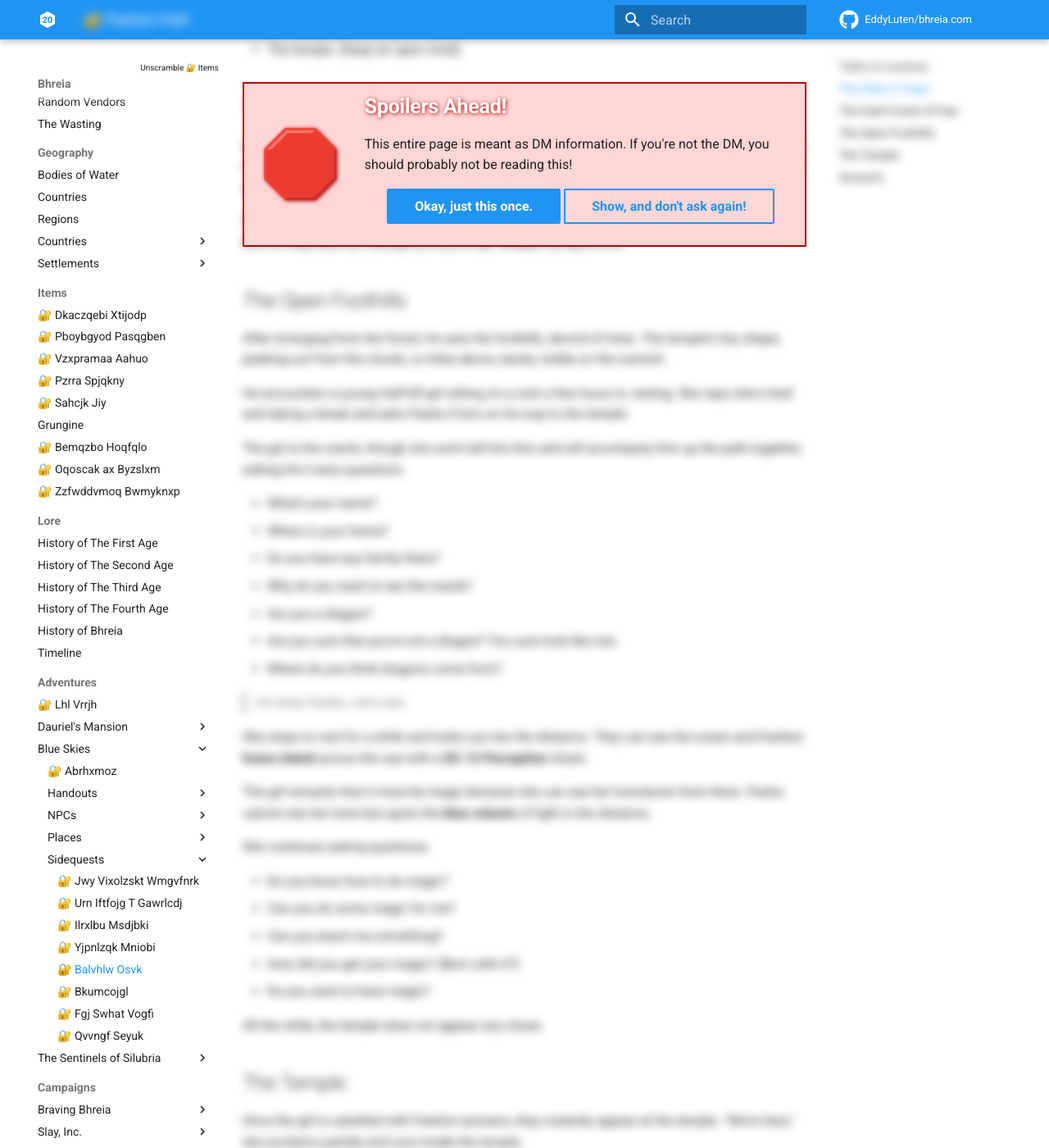
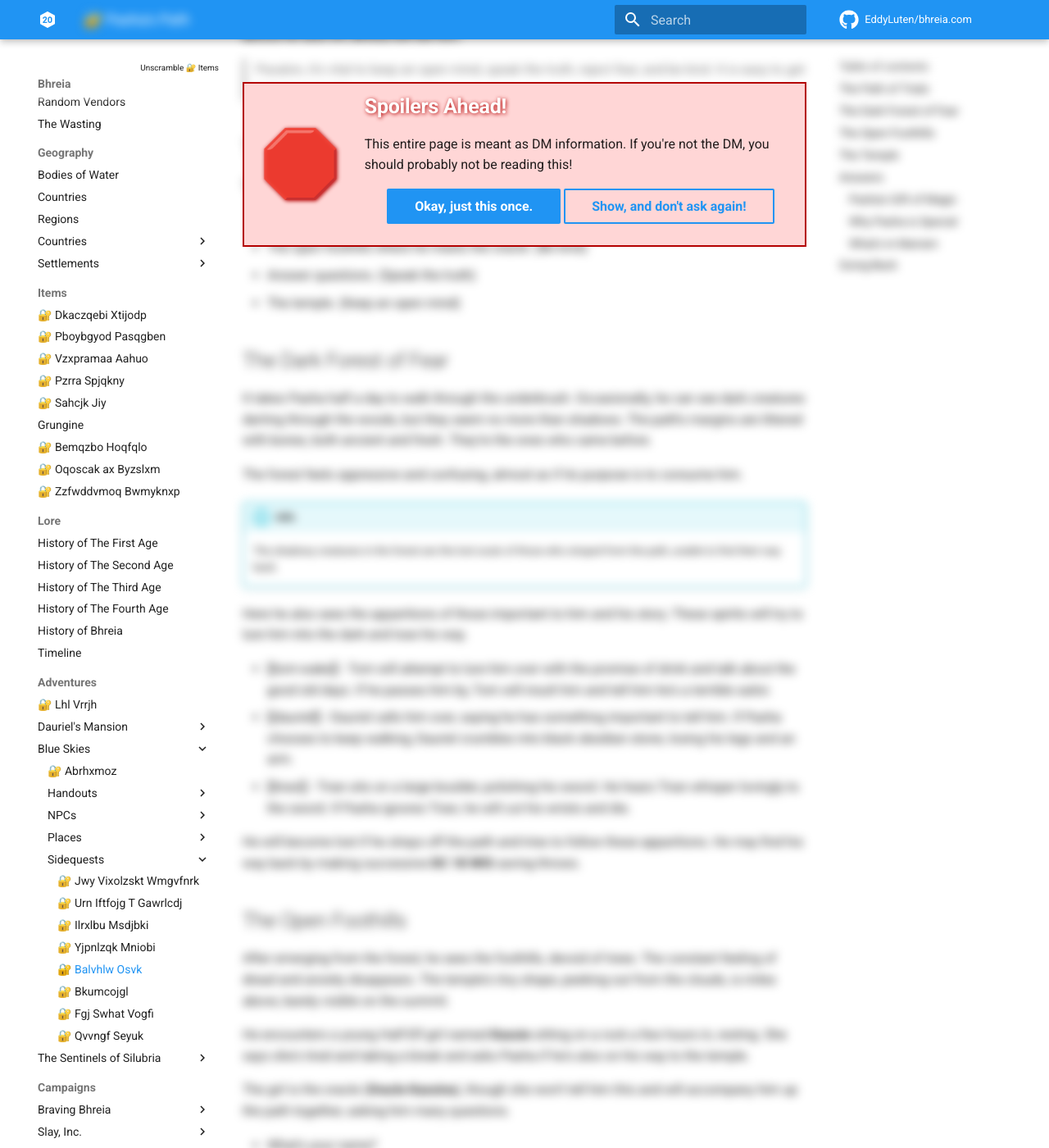
Before and after one commit to EddyLuten/bhreia.com, an MkDocs documentation site: the page built from docs/adventures/blue-skies/sidequests/pashas-path.md, in a window 1280 px wide and 1400 px high, scrolled down 1142 px. Shown: the whole window at 82% size. Built offline with MkDocs 1.6.1 and Material for MkDocs 9.7.7, drawn with Linux system fonts in a browser that asks for light colours; comment, search, counter and statistics services are not loaded; some of the changed text lies outside the part shown.

Commit message:
Pasha's path.

```diff
--- a/docs/adventures/blue-skies/sidequests/pashas-path.md
+++ b/docs/adventures/blue-skies/sidequests/pashas-path.md
@@ -9,6 +9,8 @@
 
 --8<-- "spoiler.html"
 
+This side quest splits from [[hatching-bhreia]].
+
 !!! warning "Important"
     Bhreia only ever calls Pasha "Paxalon."
 
@@ -17,7 +19,12 @@
 !!! warning "Important"
     It's essential to use the phrasing "speak to the oracle AND travel to the temple at the top of the mountain" since Pasha will speak to the oracle much earlier.
 
-He must leave his possessions (including spell components) behind in the camp and go down the path wearing nothing but simple clothes and an open mind. Bhreia will create an opening in the brambles if he agrees, and a dirt trail will form at Pasha's feet. Though the path isn't present until he treads it, many footsteps came before.
+!!! info "DC 15 Perception"
+    Upon success, Pasha will notice that Bhreia's scarring has worsened since the last time they met. He also notices that she has a fresh wound in the shape of his home island. If asked about it, she will tell him that the answers he seeks are on the mountain.
+
+He must **leave his possessions** (including spell components) behind in the camp and go down the path wearing nothing but simple clothes and an open mind. Bhreia will create an opening in the brambles if he agrees, and a dirt trail will form at Pasha's feet. Though the path isn't present until he treads it, many footsteps came before.
+
+> As you step through the brambles and into the dark thicket, a well-worn path forms at your feet. "It will guide you true," Bhreia says. The path appears to project from your position and after a stone's throw's distance, disappears. As you take a few steps, the path extends in front of you and disappears behind you.
 
 Before he sets off, Bhreia will tell him:
 
@@ -36,15 +43,26 @@
 
 It takes Pasha half a day to walk through the underbrush. Occasionally, he can see dark creatures darting through the woods, but they seem no more than shadows. The path's margins are littered with bones, both ancient and fresh. They're the ones who came before.
 
-If he strays off the path and tries to follow any of these creatures, he will become lost. He may find his way back by making successive **DC 18 WIS** saving throws.
+The forest feels oppressive and confusing, almost as if its purpose is to consume him.
+
+!!! info
+    The shadowy creatures in the forest are the lost souls of those who strayed from the path, unable to find their way back.
+
+Here he also sees the apparitions of those important to him and his story. These spirits will try to lure him into the dark and lose his way.
+
+- [[tom-wake]] - Tom will attempt to lure him over with the promise of drink and talk about the good old days. If he passes him by, Tom will insult him and tell him he's a terrible sailor.
+- [[dauriel]] - Dauriel calls him over, saying he has something important to tell him. If Pasha chooses to keep walking, Dauriel crumbles into black obsidian stone, losing his legs and an arm.
+- [[tiran]] - Tiran sits on a large boulder, polishing his sword. He hears Tiran whisper lovingly to the sword. If Pasha ignores Tiran, he will cut his wrists and die.
+
+He will become lost if he strays off the path and tries to follow these apparitions. He may find his way back by making successive **DC 18 WIS** saving throws.
 
 ## The Open Foothills
 
-After emerging from the forest, he sees the foothills, devoid of trees. The temple's tiny shape, peeking out from the clouds, is miles above, barely visible on the summit.
+After emerging from the forest, he sees the foothills, devoid of trees. The constant feeling of dread and anxiety disappears. The temple's tiny shape, peeking out from the clouds, is miles above, barely visible on the summit.
 
-He encounters a young Half-Elf girl sitting on a rock a few hours in, resting. She says she's tired and taking a break and asks Pasha if he's on his way to the temple.
+He encounters a young Half-Elf girl named **Kassie** sitting on a rock a few hours in, resting. She says she's tired and taking a break and asks Pasha if he's also on his way to the temple.
 
-The girl is the oracle, though she won't tell him this and will accompany him up the path together, asking him many questions.
+The girl is the oracle (**Oracle Kassina**), though she won't tell him this and will accompany him up the path together, asking him many questions.
 
 - What's your name?
 - Where is your home?
@@ -84,15 +102,32 @@
 
 Here, he will get answers to nagging questions that he may have, though they are likely vague.
 
-He and his people got their magical powers from Amalchi. During this, a **vision** forms in the darkness of his hometown, maybe his family.
+> I know the past, I foresee the future. - Oracle
 
-It is a curse, not a blessing. Some people in the past made a grave mistake and made it possible for Amalchi to return. While he was away from home, all **others lost** their magical powers while he retained and strengthened his.
+### Pasha's Gift of Magic
 
-A **vision** appears of a jungle, the same as the jungle from his previous vision when he touched the crystal. The chasm shows again, complete with fog deep down below. Though this time, a collossal dark shadow moves about down there.
+He and his people got their magical powers from Amalchi. During this revelation, a **vision** forms in the darkness of his hometown, maybe his family.
 
-The good news is that he was supposed to be the final sacrifice to Amalchi before he returned, which didn't happen. This means that Amalchi is in an incomplete form. He's spawning children to help him complete his gestation.
+It is a curse, not a blessing. Some people in the past made a grave mistake and made it possible for Amalchi to return. People from Pasha's island. While he was away from home, all **others lost** their magical powers while he retained and strengthened his.
 
-They are on the right track if they are still on their way to Marram.
+When Amalchi reincarnated, he absorbed the others' powers, but since Pasha was inside the blue void, his were spared.
+
+### Why Pasha is Special
+
+Pasha was supposed to be sacrificed to Amalchi when he was reincarnated. The good news is that he was supposed to be the *final* sacrifice to Amalchi before he returned, which didn't happen. This means that Amalchi is in an incomplete form. He's spawning children to help him complete his gestation and kill Pasha.
+
+There are now two variables that Amalchi did not foresee:
+
+- Pasha was not sacrificed and remains alive
+- Pasha is the only one of his kind with magic
+
+### What's in Marram
+
+A **vision** appears of a jungle, the same as the jungle from his previous vision when he touched the crystal. The chasm shows again, complete with fog deep down below. Though this time, a colossal dark shadow moves about down there.
+
+They are on the right track if they are still on their way to Marram. This is where Amalchi is gestating and spawning his children. Once he matures, he wishes to combine the Material Plane and the Elemental Plane of Air into one.
+
+## Going Back
 
 A **vision** of the camp appears, showing his friends around the campfire in the fog.
 
@@ -100,6 +135,6 @@
 
 If he agrees, she continues:
 
-> You were told by someone that you are special in more ways than you know. And though that person's soul is corrupted, he spoke true. You are destined to be a catalyst of change, a great divergence in the path of fate. Not even the gods know how your presence alters this path, so they try to assure an outcome that serves their domain. Pasha, regardless of which path you choose, it will be a great sacrifice.
+> You were told by someone that you are special in more ways than you know. And though that person's soul is corrupted by Amalchi's influence, he spoke true. You are destined to be a catalyst of change, a great divergence in the path of fate. Not even the gods know how your presence alters this path, so they try to assure an outcome that serves their domain. Pasha, regardless of which path you choose, it will be a great sacrifice.
 
 The vision of the campfire wraps around Pasha like a sphere, and he reappears to everyone. He's only been gone for 5 minutes, but the journey felt like days to him.
```
Also changed, not shown: docs/adventures/blue-skies/sidequests/hatching-bhreia.md (+3 -1 lines).
